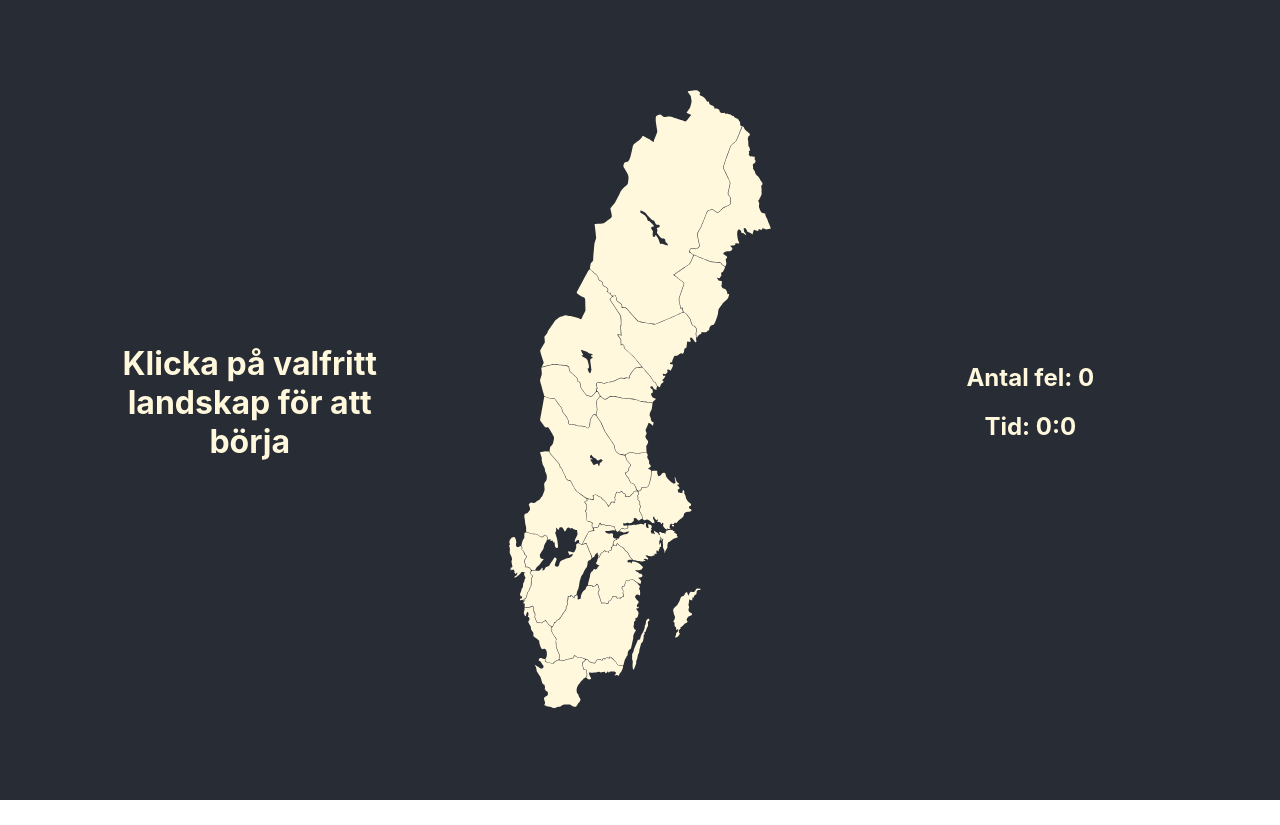
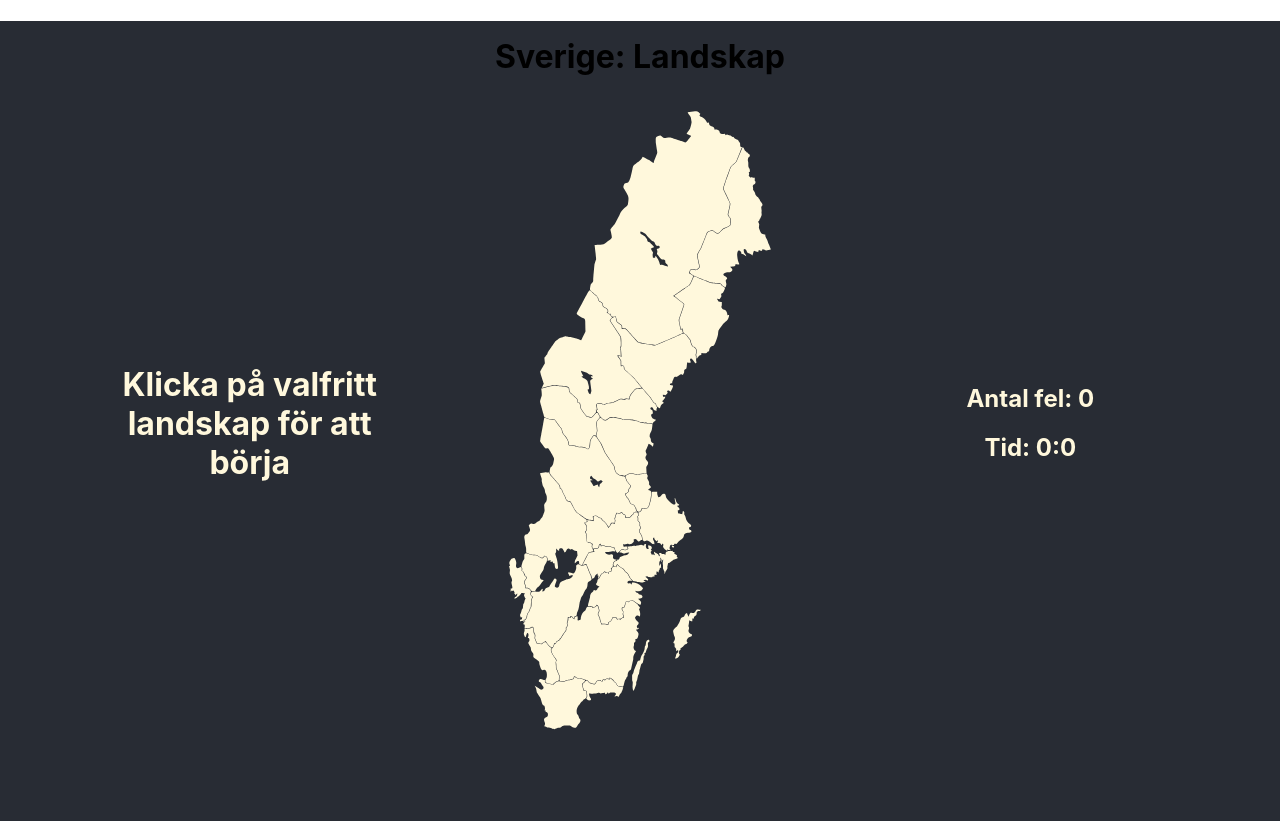
Before and after one commit to dsterna/landskap, a React (Create React App) app: page / in a window 1280 px wide. Before the commit the page ends 804 px from the top, so only its background shows below. Built offline with nearby package versions, Linux system fonts and the light colour scheme.

Commit message:
deploying to github pages

```diff
--- a/src/App.js
+++ b/src/App.js
@@ -41,9 +41,17 @@ function App() {
     wasCorrect && getNewCurrent()
     wasCorrect && setCompleted([...completed, e.target.id])
   }
+  const changeGame = () => {
+console.log('Hej dag ')
+  }
+
   return (
     <div className="App">
-      <header></header>
+      <header>
+
+        <h1 style={{ textAlign: "center", paddingTop: "1rem" }} onClick={changeGame}>Sverige: Landskap</h1>
+
+      </header>
       <div className="wrapper">
         <div className="left-div">
           <QuestionComponent currentName={currentName} />
--- a/src/Landskap.js
+++ b/src/Landskap.js
@@ -12,8 +12,8 @@ const Landskap = (props) => {
       const id = "Skåne"
       const notComplete = !props.completed.includes(id)
       return <path
-         id={id}
-         style={{ zIndex: '100' }}
+
+         id={id}
          onMouseOver={() => { notComplete && setHovered(id) }}
          onMouseLeave={() => { notComplete && setHovered('') }}
          onClick={props.clickFunc}
@@ -774,8 +774,8 @@ const Landskap = (props) => {
            194.34,1583.85 179.81,1587.41 175.00,1589.00 Z"
       />
    }
-   const Bohuslan = () => {
-      const id = "Bohuslan"
+   const Bohuslän = () => {
+      const id = "Bohuslän"
       const notComplete = !props.completed.includes(id)
       return <path
          id={id}
@@ -2138,7 +2138,7 @@ const Landskap = (props) => {
    }
 
    const [hovered, setHovered] = useState("")
-   const landskapComponents = [Skåne, Blekinge, Öland, Småland, Gotland, Halland, Västergötland, Bohuslan, Östergötland, Dalsland, Värmland, Närke, Västmanland, Södermanland, Uppland, Gästrikland, Dalarna, Hälsningland, Härjedalen, Jämtland, Medelpad, Ångermanland, Västerbotten, Norrbotten, Lappland]
+   const landskapComponents = [Skåne, Blekinge, Öland, Småland, Gotland, Halland, Västergötland, Bohuslän, Östergötland, Dalsland, Värmland, Närke, Västmanland, Södermanland, Uppland, Gästrikland, Dalarna, Hälsningland, Härjedalen, Jämtland, Medelpad, Ångermanland, Västerbotten, Norrbotten, Lappland]
    return (
       <svg
          id="svg"
```
Also changed, not shown: src/Landskap.css (added).
